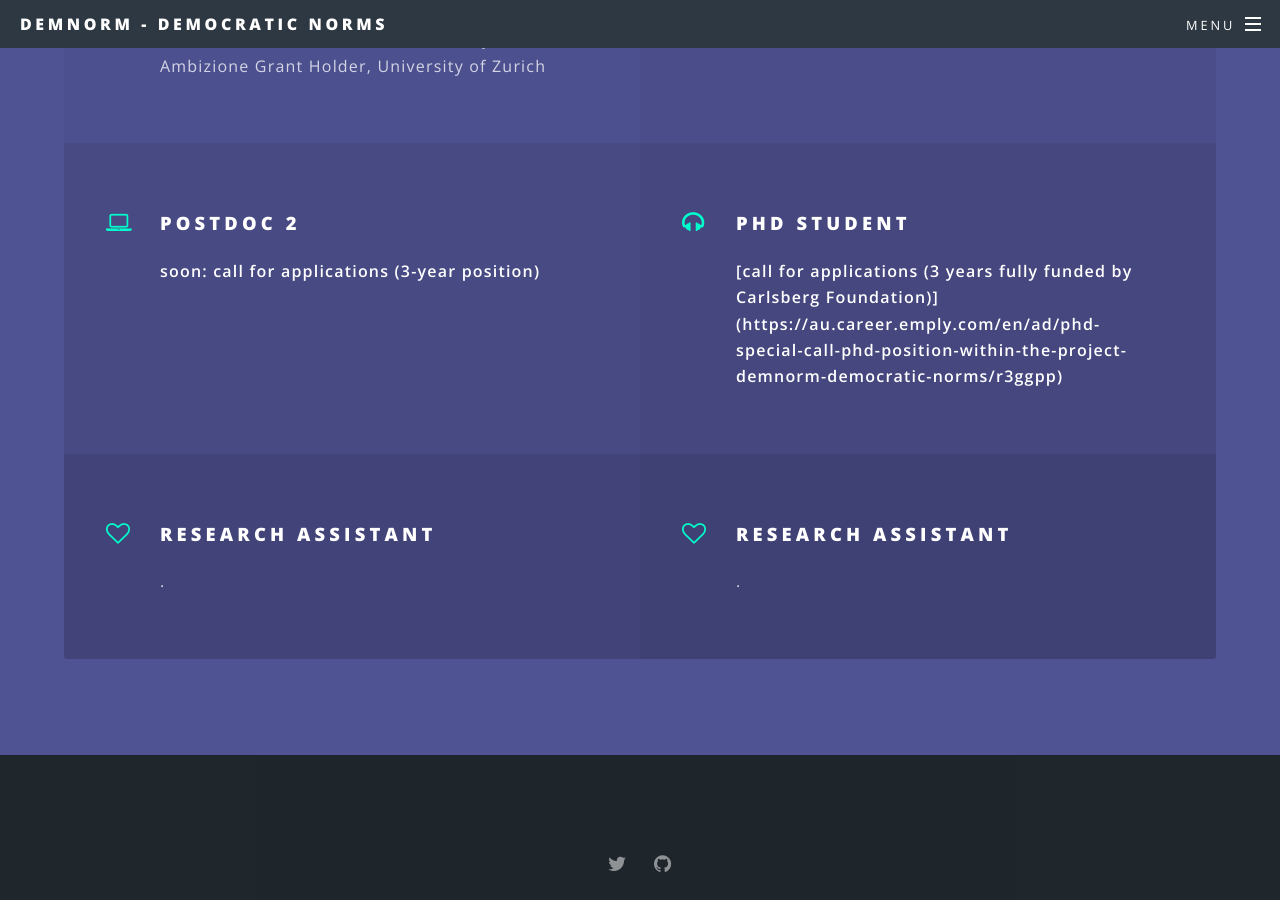
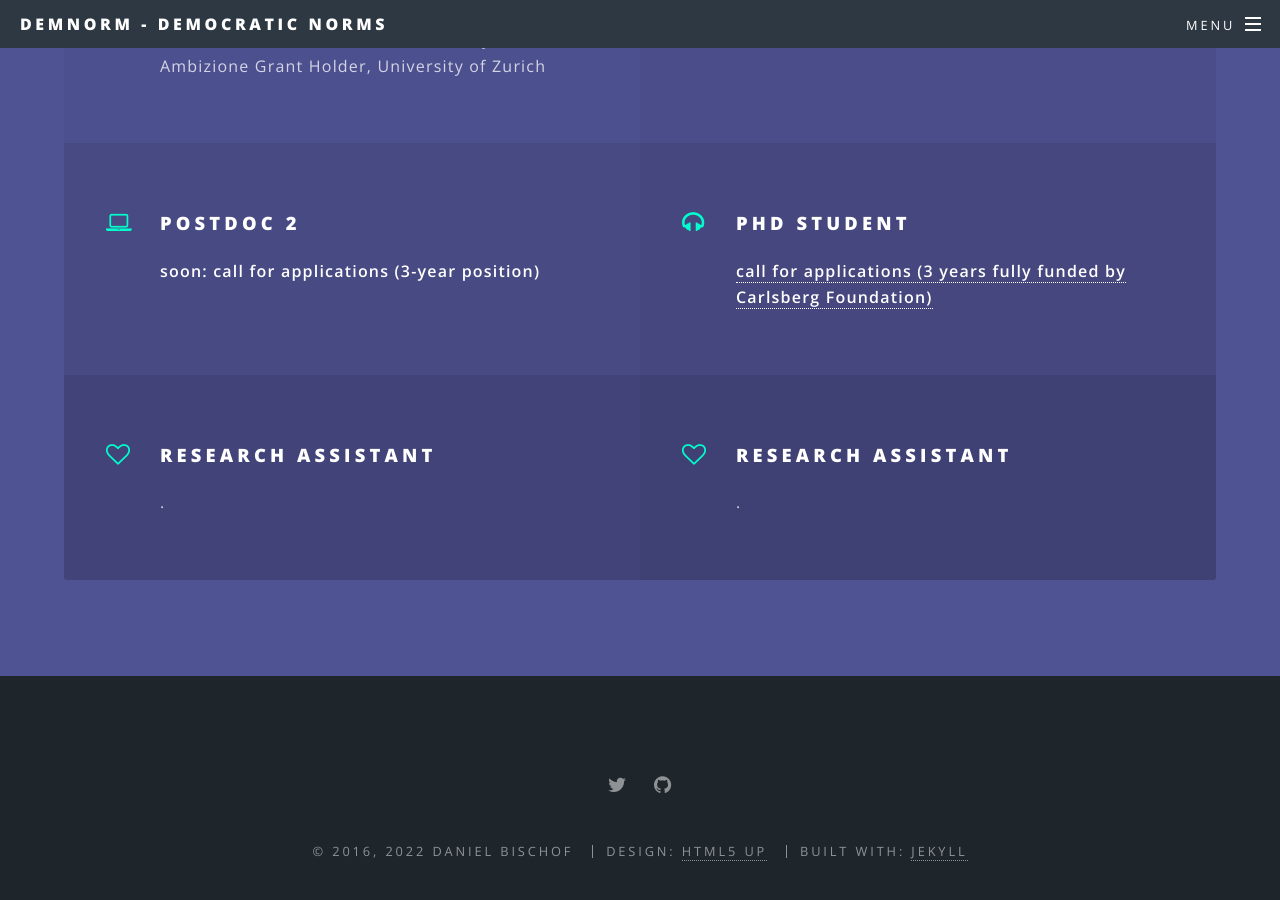
Before and after one commit to demnorm/demnorm.github.io, a Jekyll site: the page built from index.html, in a window 1280 px wide and 900 px high, scrolled down 3561 px. Built offline with Jekyll 4.4.1, drawn with Linux system fonts in a browser that asks for light colours; some of the changed lines change nothing that is shown.

Commit message:
Update index.html

```diff
--- a/index.html
+++ b/index.html
@@ -78,7 +78,7 @@ layout: landing
 								</li>
 								<li class="icon fa-headphones">
 									<h3>PhD student</h3>
-									<p><b> [call for applications (3 years fully funded by Carlsberg Foundation)](https://au.career.emply.com/en/ad/phd-special-call-phd-position-within-the-project-demnorm-democratic-norms/r3ggpp)
+									<p><b> <a href="https://au.career.emply.com/en/ad/phd-special-call-phd-position-within-the-project-demnorm-democratic-norms/r3ggpp" target="_blank">call for applications (3 years fully funded by Carlsberg Foundation)</a>
 								</b></p>
 								</li>
 								<li class="icon fa-heart-o">
```
